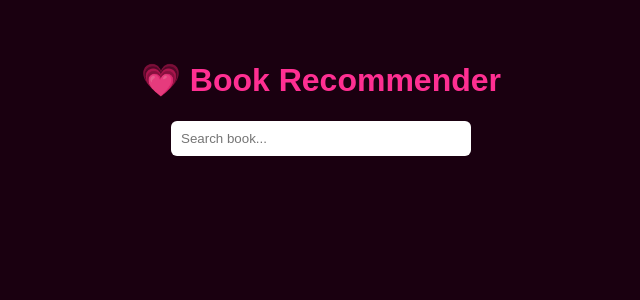
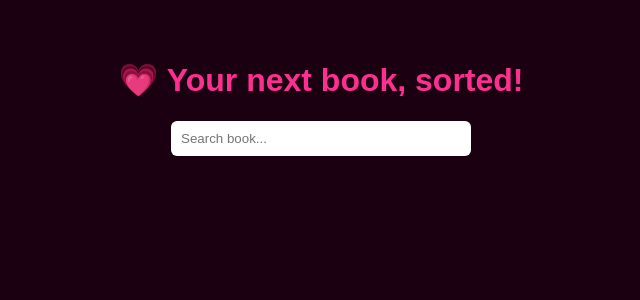
Before and after one commit to mansi-singh4/BookRecommendationWebApp, a React (Create React App) app in the folder frontend/: page / in a window 1280 px wide. Shown: the top 300 px of the page, without its empty margins (319-959 px from the left). Built offline with nearby package versions, Linux system fonts and the light colour scheme.

Commit message:
Home page updated

```diff
--- a/frontend/src/pages/Home.js
+++ b/frontend/src/pages/Home.js
@@ -29,7 +29,7 @@ function Home() {
 
     <div className="container">
 
-      <h1>💗 Book Recommender</h1>
+      <h1>💗 Your next book, sorted!</h1>
 
       <input
         type="text"
```
